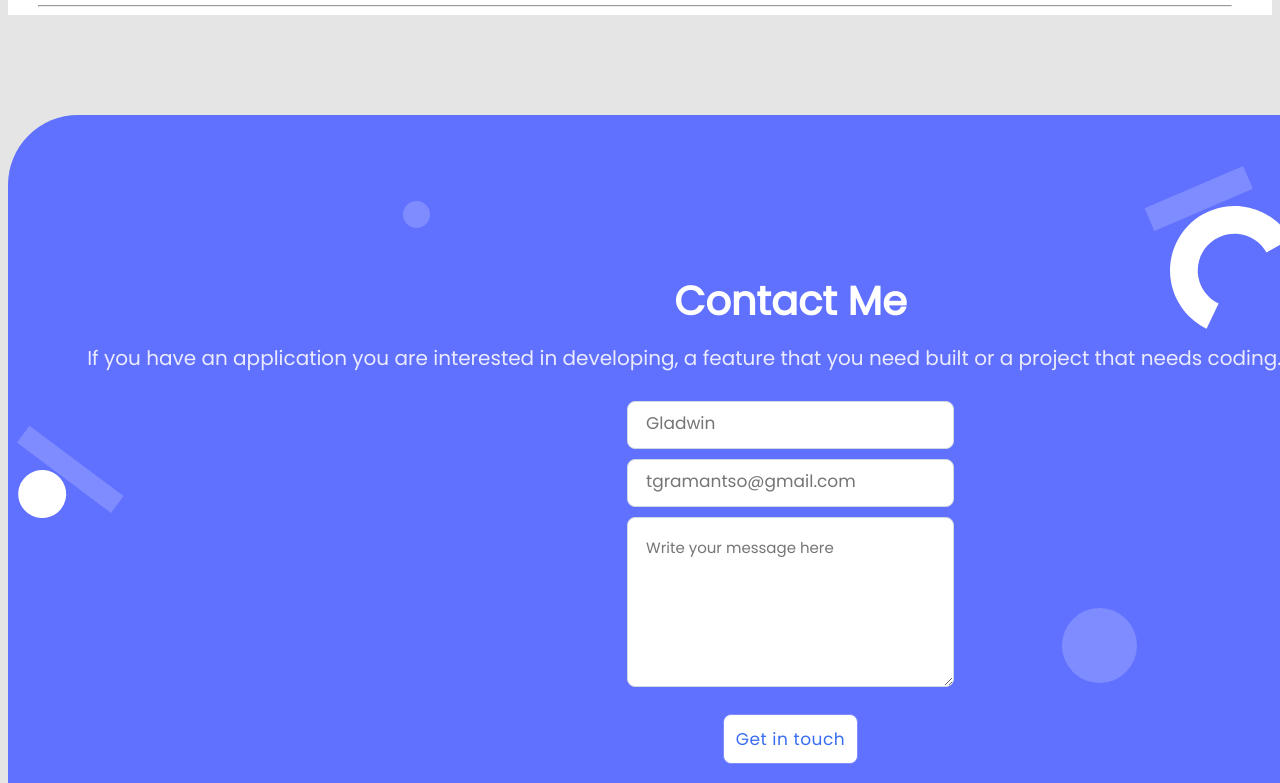
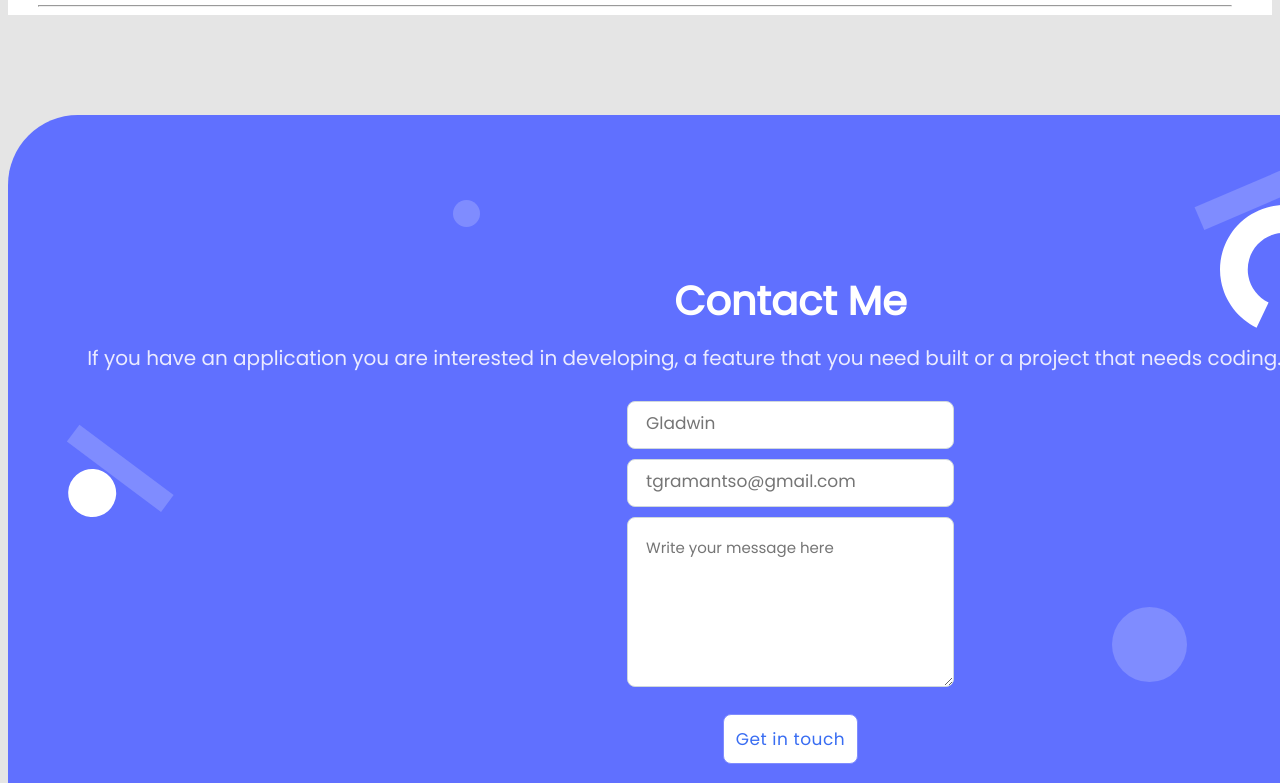
Before and after one commit to tsheporamantso/Portfolio, a website: page index.html in a window 1280 px wide. Shown: the part 4358-5141 px from the top of the page. Drawn offline with Linux system fonts and the light colour scheme.

Commit message:
Add media query styling on form section

```diff
--- a/style.scss
+++ b/style.scss
@@ -64,6 +64,7 @@ $bp: (
   li {
     list-style: none;
   }
+
 }
 
 /**
@@ -107,6 +108,8 @@ $bp: (
   display: flex;
   align-items: center;
 }
+
+
 
 /**
 *! Main section styles inputs here
@@ -871,10 +874,28 @@ textarea::placeholder {
     top: 108px;
   }
 
+  .about__myself__container {
+    display: grid;
+    grid-template-columns: 1fr;
+    grid-template-rows: 1fr;
+    background-color: #ffff;
+    flex-direction: row;
+    // border-radius: 0 70px 0 0;
+    // margin-top: 300px;
+    // height: max-content;
+    // border: 5px solid green;
+    // width: fit-content;
+  }
+
+  // .skills__list {
+  //   display: flex;
+  //   flex-direction: column;
+  // }
+
   .contact__form__section {
     background-image: url('./images/contact\ form\ background\ shapes.svg');
     background-repeat: no-repeat;
-    background-position: left center;
+    background-position: 50px 50px;
     width: 1565px;
   }
 
```
Also changed, not shown: index.html (+2 -2 lines), style.css, 1 other file.
